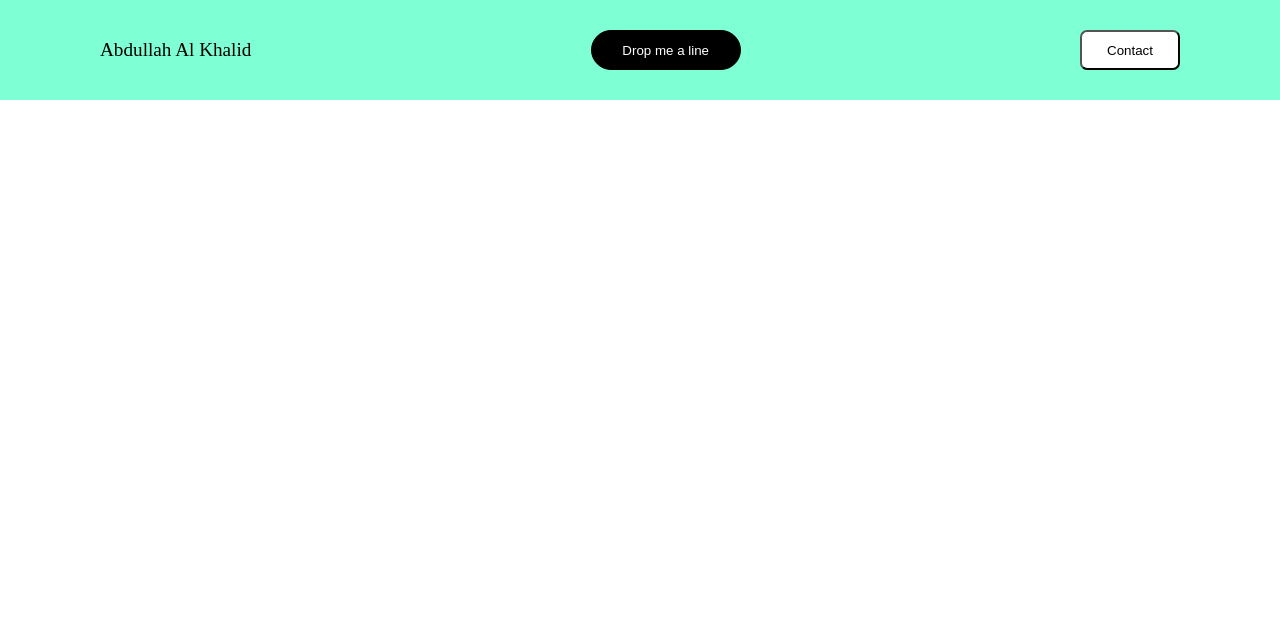
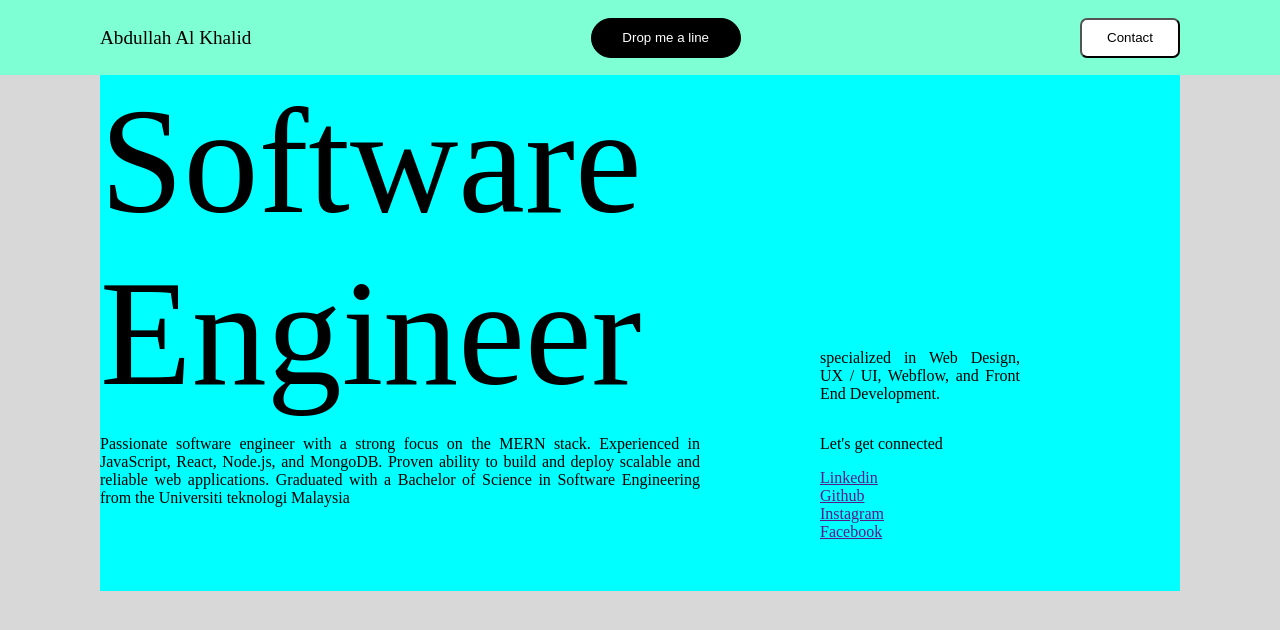
Before and after one commit to An1MuS1111/Portfolio, a React (Vite) app in the folder Frontend/: page / in a window 1280 px wide. Shown: the top 630 px of the page. Built offline with nearby package versions, Linux system fonts and the light colour scheme.

Commit message:
hero-added

```diff
--- a/Frontend/src/App.jsx
+++ b/Frontend/src/App.jsx
@@ -1,9 +1,11 @@
 import Navbar from "./Components/Navbar/Navbar";
+import Hero from './Components/Hero/Hero'
 
 const App = () => {
     return (
         <div>
             <Navbar />
+            <Hero />
         </div>
     )
 }
--- /dev/null
+++ b/Frontend/src/Components/Hero/Hero.css
@@ -0,0 +1,40 @@
+.section__hero {
+    margin-right: 100px;
+    margin-left: 100px;
+    background-color: aqua;
+    display: grid;
+    grid-template-columns: 1fr 1fr 1fr;
+    grid-template-rows: 1fr 1fr 1fr;
+}
+
+.sect__soft_eng {
+    margin: 0;
+    align-self: end;
+    font-size: 150px;
+    grid-column: 1/3;
+    grid-row: 1/3;
+}
+
+.sect__second_desc {
+    text-align: justify;
+    width: 200px;
+    align-self: end;
+    grid-column: 3/4;
+    grid-row: 2/3;
+}
+
+
+.sect__third_desc {
+    width: 600px;
+    text-align: justify;
+    grid-column: 1/3;
+    grid-row: 3/4;
+}
+
+.sect__hero_links {
+    grid-column: 3/4;
+    grid-row: 3/4;
+    display: flex;
+    flex-direction: column;
+
+}
--- /dev/null
+++ b/Frontend/src/Components/Hero/Hero.jsx
@@ -0,0 +1,26 @@
+import './Hero.css'
+
+
+const Hero = () => {
+    return (
+        <div className='section__hero'>
+            <p className='sect__soft_eng'>Software<br />Engineer</p>
+            <p className='sect__second_desc'>specialized in Web Design, UX / UI, Webflow, and Front End Development.</p>
+            <p className='sect__third_desc'>Passionate software engineer with a strong focus on the MERN stack. Experienced in JavaScript, React, Node.js, and MongoDB. Proven ability to build and deploy scalable and reliable web applications. Graduated with a Bachelor of Science in Software Engineering from the Universiti teknologi Malaysia</p>
+            <div className='sect__hero_links'>
+                <p>Let's get connected</p>
+                <div className="hero__links">
+                    <a href="">Linkedin</a>
+                    <br />
+                    <a href="">Github</a>
+                    <br />
+                    <a href="">Instagram</a>
+                    <br />
+                    <a href="">Facebook</a>
+                </div>
+            </div>
+        </div>
+    )
+}
+
+export default Hero
--- a/Frontend/src/Components/Navbar/Navbar.css
+++ b/Frontend/src/Components/Navbar/Navbar.css
@@ -6,7 +6,7 @@
 
 .section__navbar {
     display: flex;
-    height: 100px;
+    height: 75px;
     background-color: aquamarine;
     align-items: center;
     justify-content: space-between;
--- a/Frontend/src/index.css
+++ b/Frontend/src/index.css
@@ -1,3 +1,4 @@
 body {
     margin: 0;
+    background-color: #D8D8D8;
 }
```
